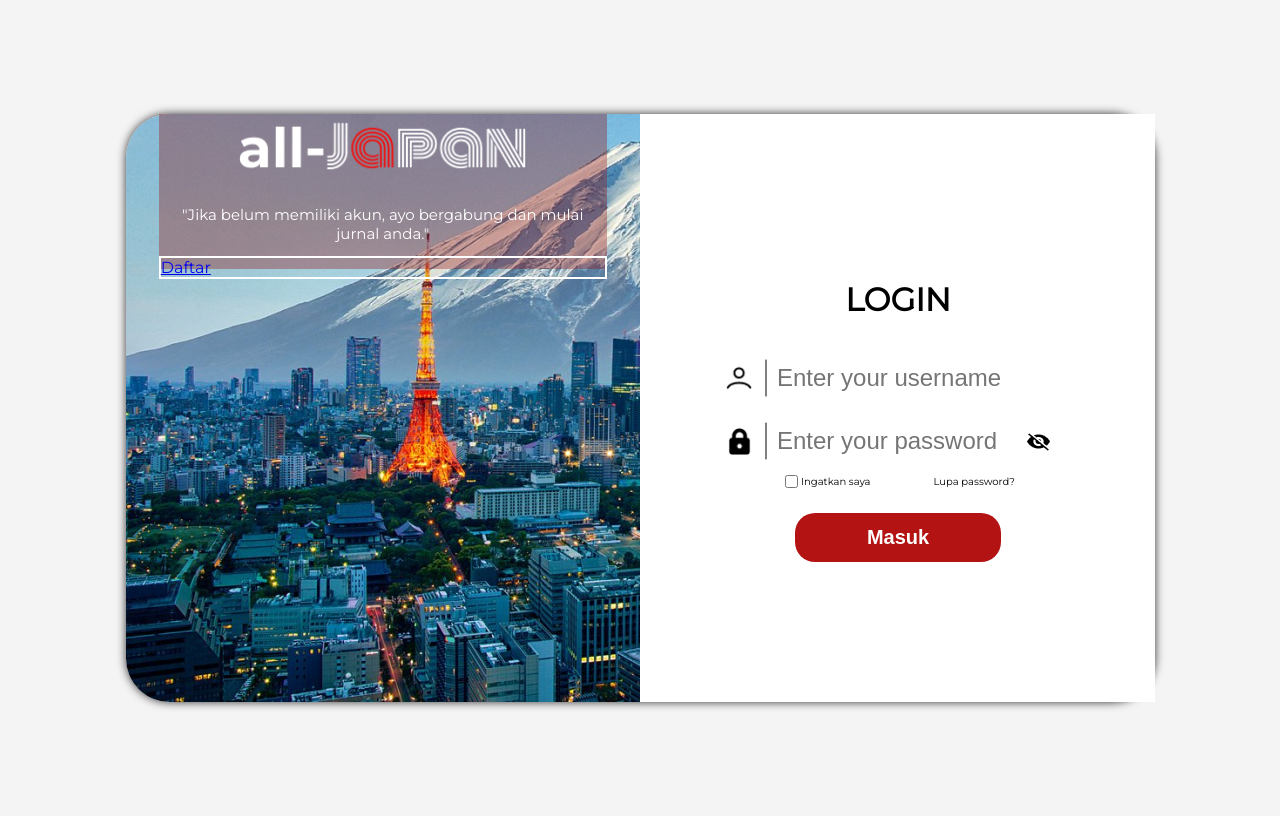
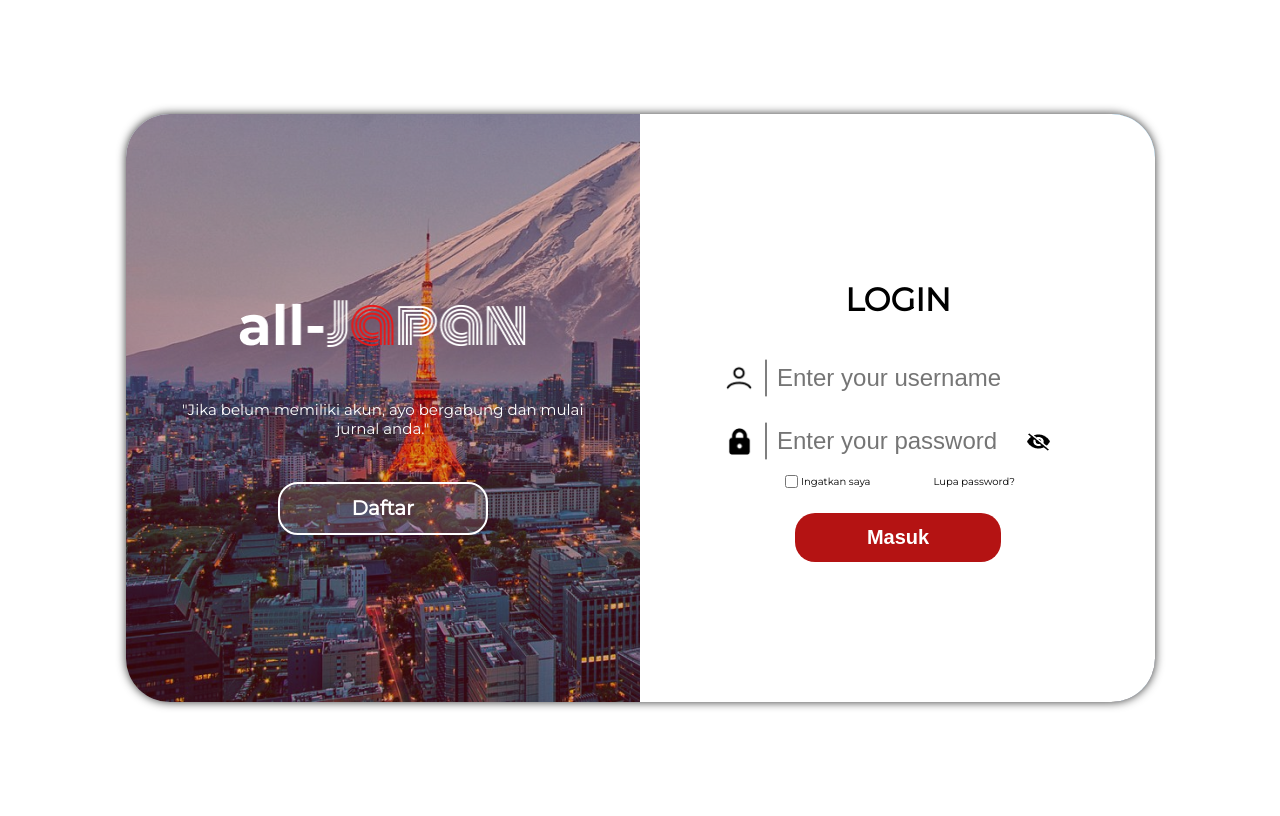
Before and after one commit to senntz/projek-jepang, a PHP site: page /php/login.php in a window 1280 px wide. Run offline with PHP 8.4, Linux system fonts and the light colour scheme.

Commit message:
logindon

```diff
--- a/css/login.css
+++ b/css/login.css
@@ -4,7 +4,7 @@ body {
     justify-content: center;
     align-items: center;
     min-height: 100vh;
-    background-color: #f4f4f4;
+    /* background-color: #f4f4f4; */
 }
 
 .container {
@@ -13,29 +13,33 @@ body {
     width: 1029px;
     border-radius: 43.8px;
     box-shadow: 0 0 10px 0 rgba(0, 0, 0, 0.8);
-    background-image: url("../images/imglogin.png");
+    background-image: url(../images/imglogin.png);
     background-size: cover;
-    background-position: center;
 }
 
 .left-side {
     width: 50%;
     display: flex;
     justify-content: center;
-    align-content: center;
+    background-color: transparent;
+    border-top-left-radius: 43.8px;
+    border-bottom-left-radius: 43.8px;
+    background-color: rgba(147, 16, 15, 0.35);
 }
 
 .left-content {
-    background-color: rgba(147, 16, 15, 0.35);
-    margin: 0px 32px;
     width: 448px;
-    height: 154.51px;
+    height: 253.51px;
     display: flex;
-    /* gap: 32px; */
     flex-direction: column;
-    justify-content: center;
-    align-content: center;
-    color: #fff;
+    align-items: center;
+    align-self: center;
+    color: white;
+}
+
+#logo {
+    width: 292.41px;
+    height: 86.51px;
 }
 
 .left-content p {
@@ -43,15 +47,37 @@ body {
     height: 36px;
     font-size: 15px;
     text-align: center;
+    margin-top: 32px;
+    flex-grow: 1;
 }
 
 #daftar-btn {
     border: 2px solid white;
+    text-decoration: none;
+    width: 206px;
+    height: 49px;
+    background-color: rgba(255, 255, 255, 0.15);
+    color: white;
+    font-size: 20px;
+    font-weight: bold;
+    justify-self: flex-end;
+    display: flex;
+    justify-content: center;
+    align-items: center;
+    border-radius: 20px;
+    transition: width 0.1s, height 0.1s;
+}
+
+#daftar-btn:hover {
+    width: 226px;
+    height: 55px;
 }
 
 .right-side {
     width: 50%;
     /* padding: 40px; */
+    border-top-right-radius: 43.8px;
+    border-bottom-right-radius: 43.8px;
     align-content: center;
     justify-content: center;
     background-color: white;
@@ -150,10 +176,3 @@ body {
 .login-button:hover {
     background-color: #8C0000;
 }
-
-#logo {
-    width: 292px;
-    height: 86px;
-    align-self: center;
-
-}
```
